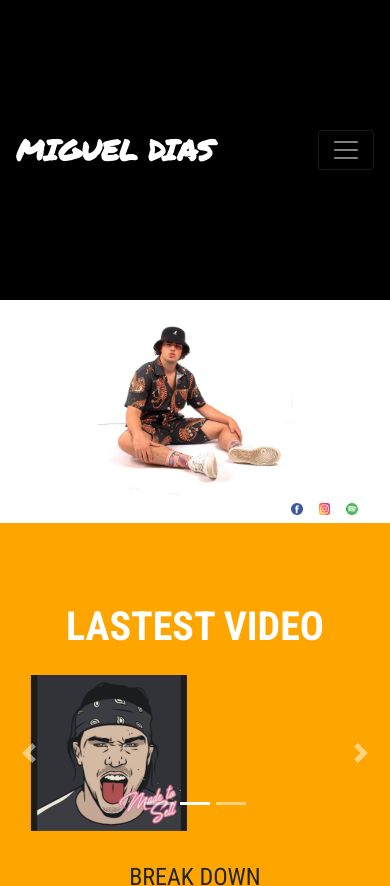
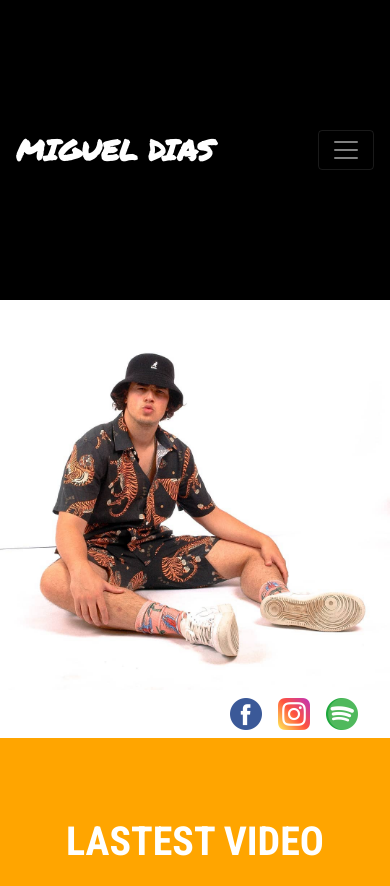
Before and after one commit to beatrizalmeidapires/miguel-dias, a website: page index.html in a window 390 px wide. Shown: the top 886 px of the page. Drawn offline with nearby package versions, Linux system fonts and the light colour scheme.

Commit message:
increase pictures sizes on mobile view

```diff
--- a/css/styles.css
+++ b/css/styles.css
@@ -48,7 +48,7 @@ a.nav-link:hover{
 }
 
 .facebook-icon, .instagram-icon, .spotify-icon {
-  width: 3%;
+  width: 2rem;
   margin: 0.5rem;
 }
 
@@ -78,10 +78,6 @@ a.nav-link:hover{
 
 .w-50 {
   width: 40% !important;
-}
-
-.carousel-control-prev {
-  color: blue;
 }
 
 .image1 > img {
@@ -118,4 +114,12 @@ a.nav-link:hover{
 .nav {
     height: 300px;
   }
+
+  .image {
+    width: 100%;
+  }
+
+  .w-50 {
+    width: 80% !important;
+  }
 }
```
